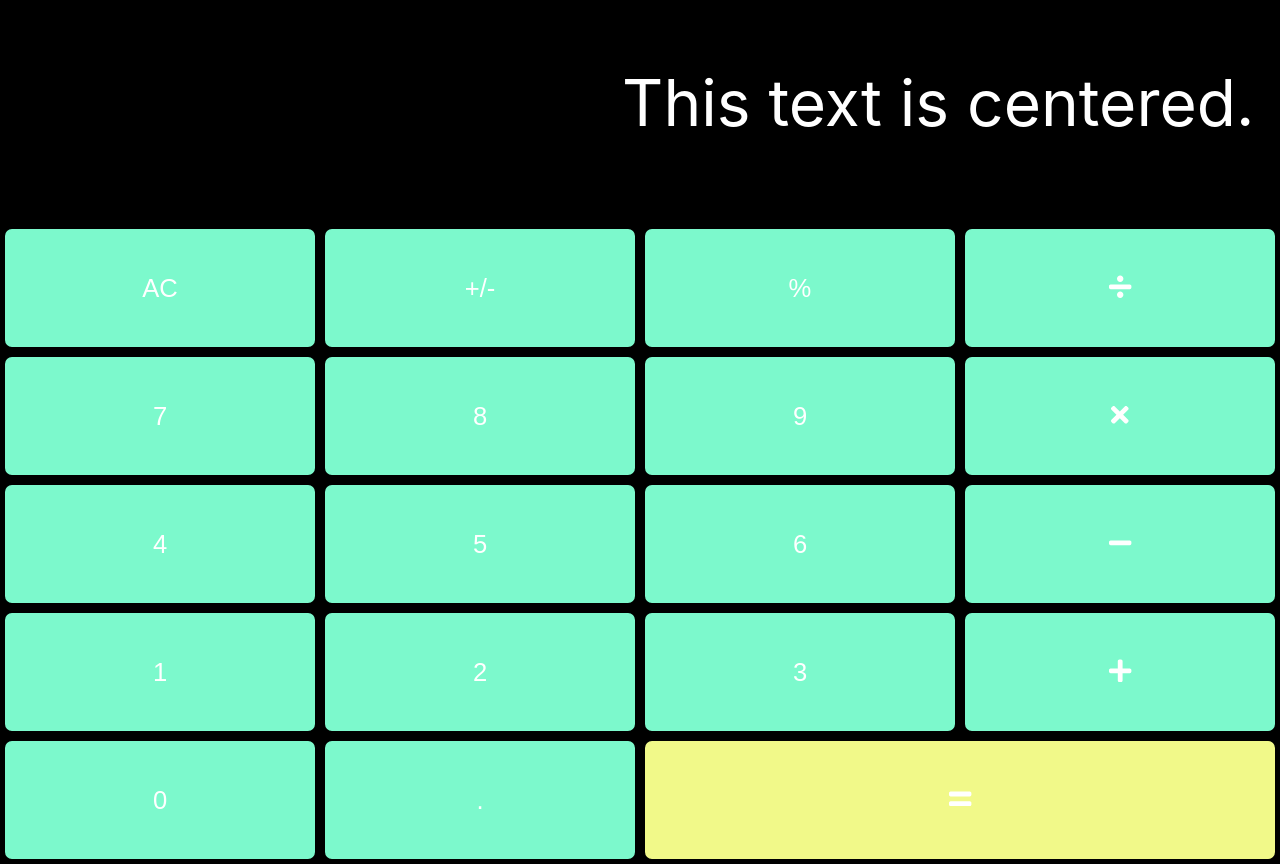
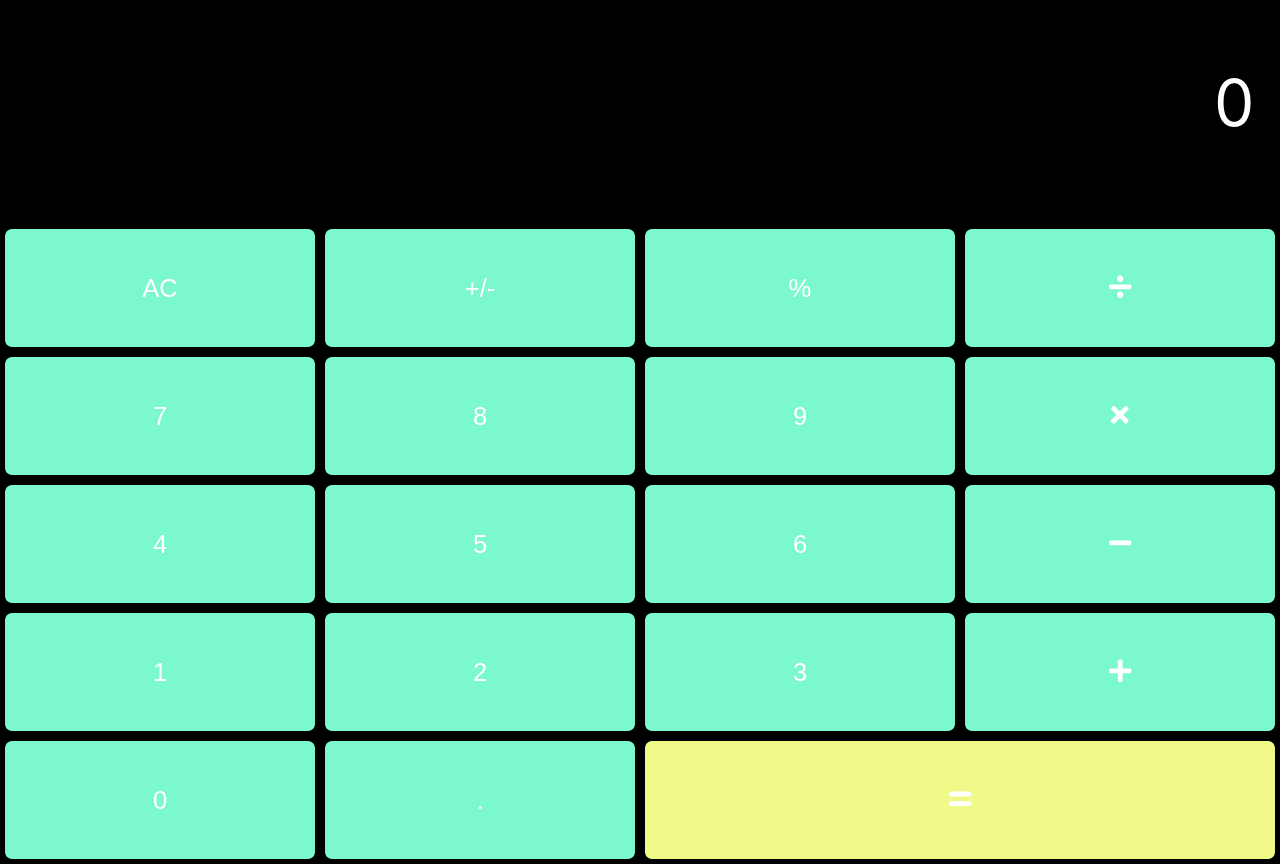
Before and after one commit to NHKK/react-calc, a React (Create React App) app: page / in a window 1280 px wide. Built offline with nearby package versions, Linux system fonts and the light colour scheme.

Commit message:
initialize state

```diff
--- a/src/App.js
+++ b/src/App.js
@@ -6,12 +6,14 @@ import {
   faDivide,
   faEquals,
 } from '@fortawesome/free-solid-svg-icons';
+import { useState } from 'react';
 
 function App() {
+  const [calcValue, setCalcValue] = useState(0);
   return (
     <div className='App'>
       <div className='number-spot'>
-        <p>This text is centered.</p>
+        <p>{calcValue}</p>
       </div>
       <div className='btn-panel'>
         <div className='btn-row'>
```
